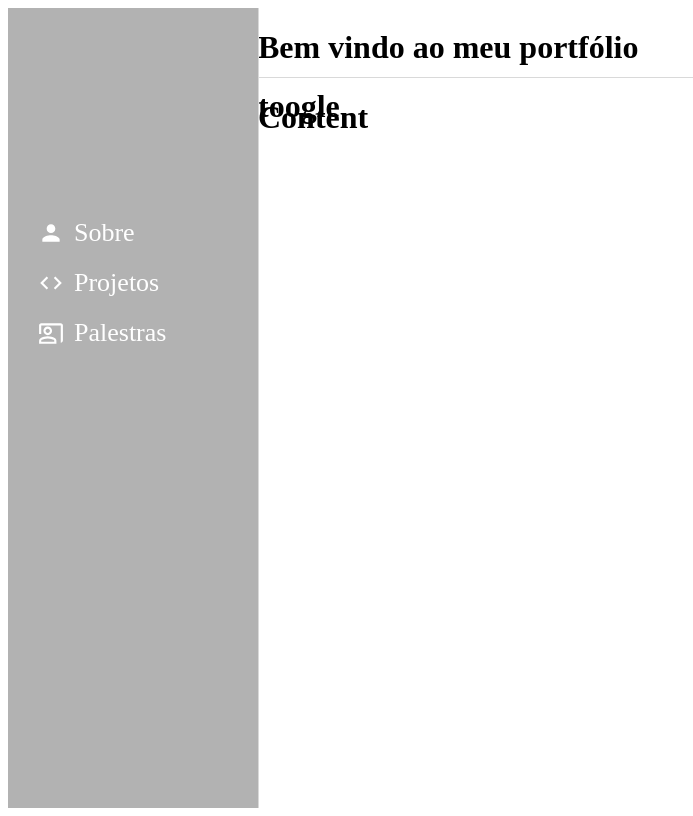
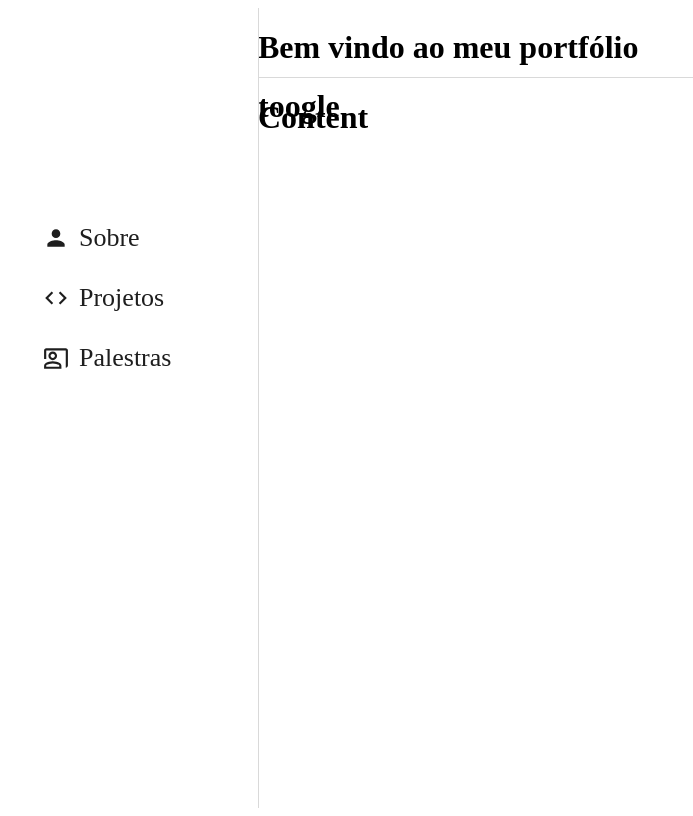
Before and after one commit to IanoMaciel/IanoMaciel.github.io, a React (Create React App) app: page / in a window 1280 px wide. Shown: the whole page, without its empty margins (0-693 px from the left). Built offline with nearby package versions, Linux system fonts and the light colour scheme.

Commit message:
refactor: styles

```diff
--- a/src/components/Aside/styles.ts
+++ b/src/components/Aside/styles.ts
@@ -5,7 +5,7 @@ export const Container = styled.div`
     height: 100vh;
 
     grid-area: AS;
-    background-color: rgba(0, 0, 0, 0.3);
+    background-color: #fff;
     border-right: 1px solid #D9D9D9;
 
 `
@@ -20,19 +20,22 @@ export const MenuItemLink = styled.a`
     display: flex;
     align-items: center;
 
-    padding: 10px;
+    margin: 10px 0;
+
+    padding: 5px 15px;
 
     font-weight: 400;
     font-size: 26px;
-    color: #FFFFFF;
+    color: #1E1E1E;
 
     text-decoration: none;
     transition: opacity .3s;
 
     &:hover {
-        opacity: .7;
-        background-color: rgba(255, 255, 255, 0.1);
-        color: #FEBC2E;
+        //opacity: .7;
+        border: 2px solid #000;
+        font-weight: 500;
+        color: #000;
         border-radius: 30px;
     }
 
```
